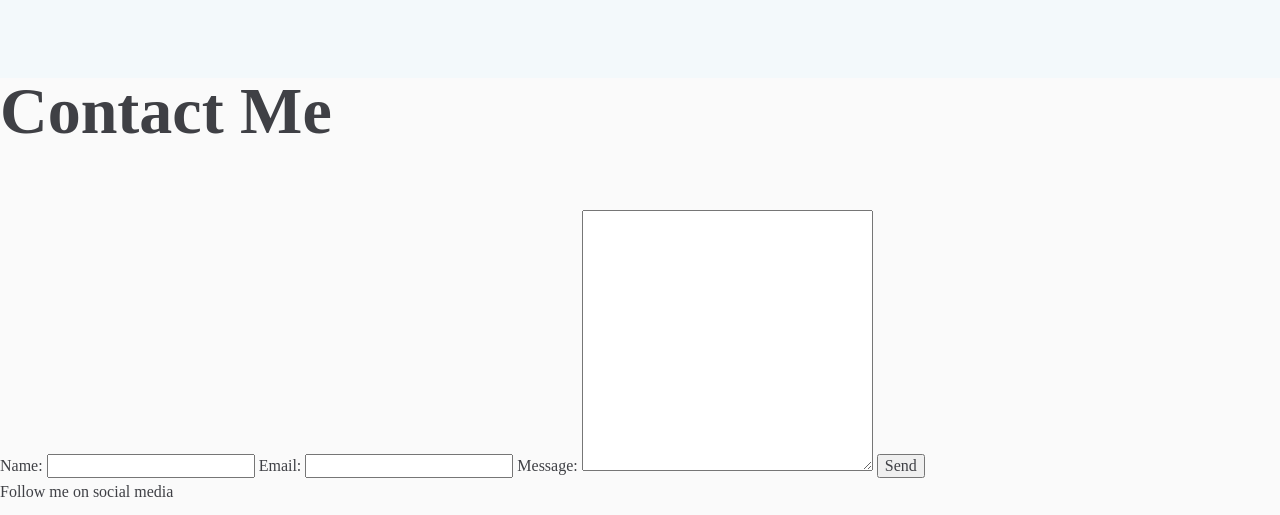
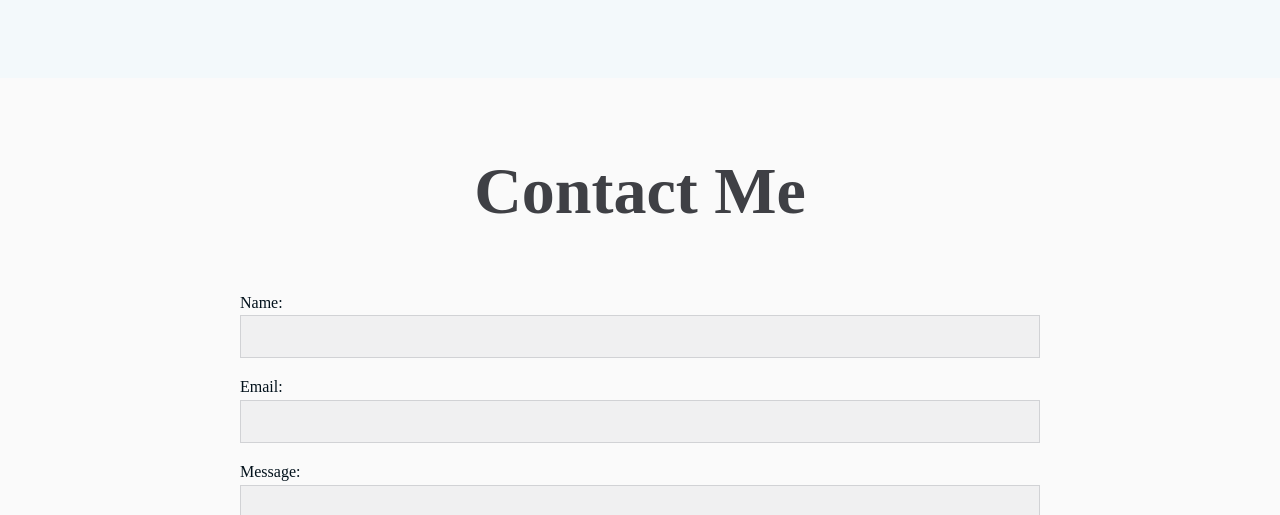
Before and after one commit to TejjyMK/PortfolioGrid, a website: page source/index.html in a window 1280 px wide. Shown: the part 4673-5188 px from the top of the page. Drawn offline with nearby package versions, Linux system fonts and the light colour scheme; files that its build step writes are made by us from their sources; files whose address does not match are found by name.

Commit message:
contact section

```diff
--- a/source/index.html
+++ b/source/index.html
@@ -102,7 +102,7 @@
                 <textarea name="" id="" cols="30" rows="10"></textarea>
             </label>
 
-            <input type="submit" value="Send">
+            <input type="submit" class="button" value="Send">
         </form>
     </section>
 
--- a/source/sass/partials/_contact.sass
+++ b/source/sass/partials/_contact.sass
@@ -0,0 +1,32 @@
+.contact
+    +container
+    padding: 5em 0
+
+    h1
+        text-align: center
+        color: $dark-grey
+
+input, textarea
+    display: block
+    padding: .5em
+    width: 100%
+    background: rgba($navy, .04)
+    border: 1px solid lighten($dark-grey, 57%)
+    font-size: 1.2rem
+    box-sizing: border-box
+
+label
+    display: block
+    margin-top: 1em
+    color: $navy
+
+
+.button
+    display: block
+    margin-top: 1em
+    width: auto
+    margin-left: auto
+    background: $navy
+    +sans-serif($fs: 2rem, $color: $white)
+    padding: .5em 1.5em
+    border: none
```
Also changed, not shown: build/assets/css/main.min.css, build/index.html.
